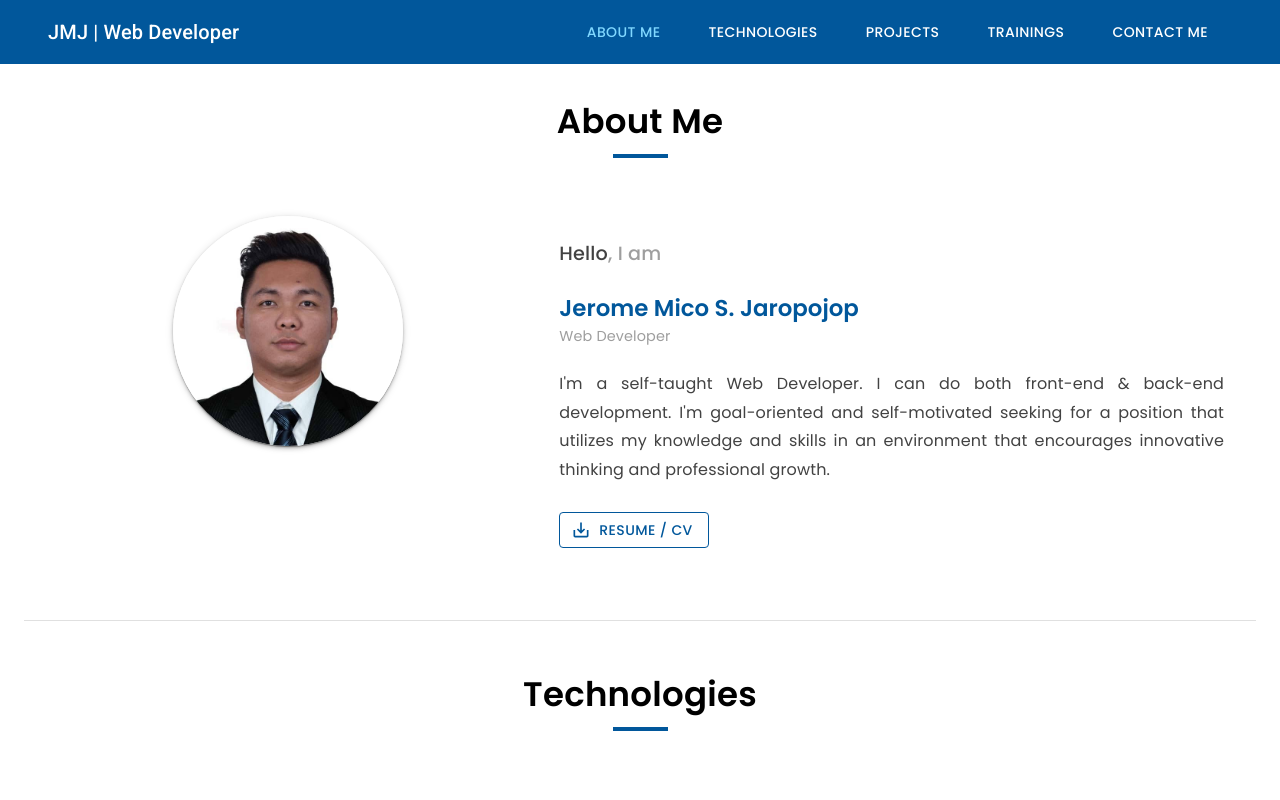
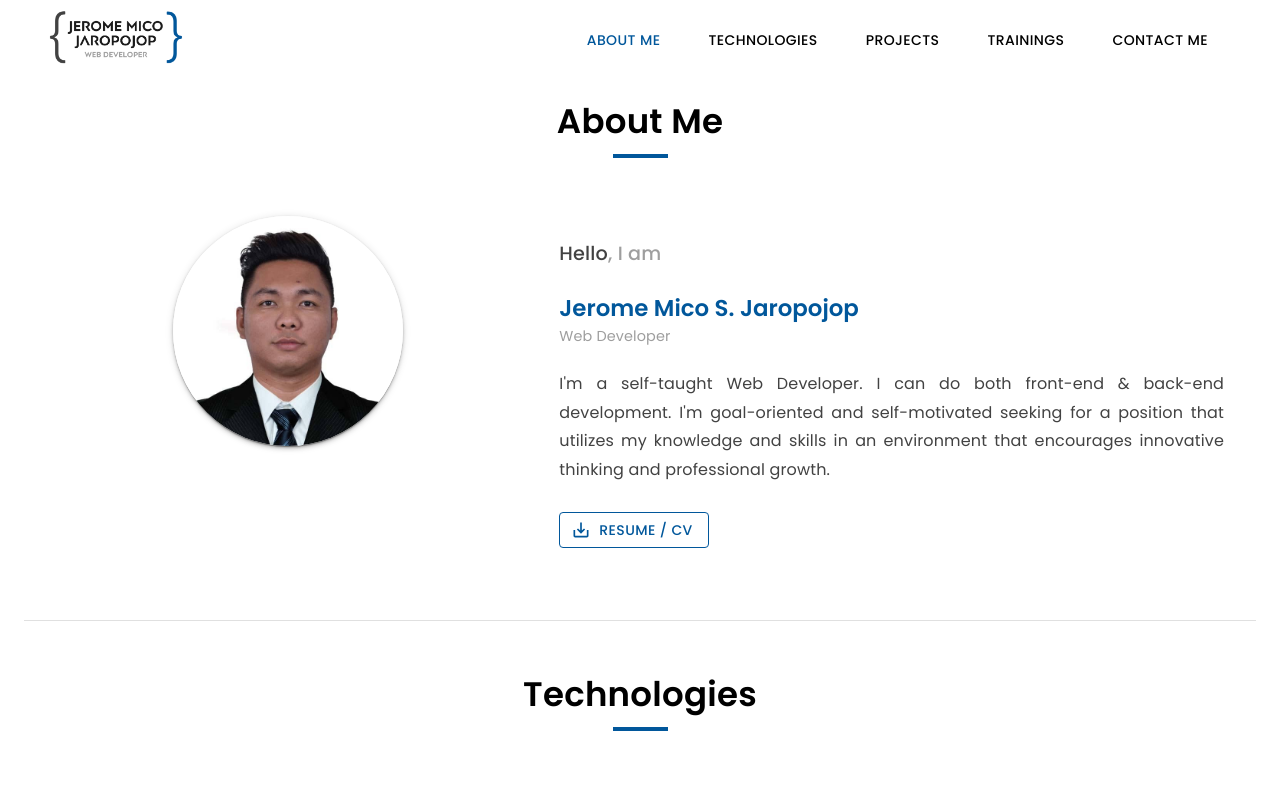
Before and after one commit to jmjaro-dev/my-portfolio-website, a React (Create React App) app: page /#aboutme in a window 1280 px wide. Shown: the top 800 px of the page. Built offline with nearby package versions, Linux system fonts and the light colour scheme.

Commit message:
Added my bradn logo and replaced the plain text with my brand logo in the navBar and sideBar; Created a close button for the sideBar and changed the colors of the navbar links;

```diff
--- a/src/App.css
+++ b/src/App.css
@@ -10,7 +10,7 @@ body {
 }
 
 a.activeLink > li > button {
-  color: #80d8ff;
+  color: #01579b;
 }
 
 a.active > li {
--- a/src/components/layout/NavBar.jsx
+++ b/src/components/layout/NavBar.jsx
@@ -10,6 +10,7 @@ import {
   Button,
   Container,
   Drawer,
+  Divider,
   Hidden,
   IconButton,
   List,
@@ -22,6 +23,7 @@ import {
 } from '@material-ui/core';
 // material-ui/icons
 import MenuIcon from '@material-ui/icons/Menu';
+import CloseIcon from '@material-ui/icons/Close';
 import MailOutlineIcon from '@material-ui/icons/MailOutline';
 import InfoIcon from '@material-ui/icons/Info';
 import CodeIcon from '@material-ui/icons/Code';
@@ -29,25 +31,28 @@ import DashboardIcon from '@material-ui/icons/Dashboard';
 import SchoolIcon from '@material-ui/icons/School';
 // material-ui/colors
 import { lightBlue, grey } from '@material-ui/core/colors';
+// brand-logo
+import Logo from '../../assets/logos/brand-logo.png'
 
 const useStyles = makeStyles((theme) => ({
   root: {
     flexGrow: 1,
   },
   menuButton: {
-    marginRight: theme.spacing(2),
+    color: lightBlue[900]
   },
   title: {
     flexGrow: 1,
+    padding: "0.5em 0 0.3em 0"
   },
   navBar: {
-    backgroundColor: lightBlue[900]
+    backgroundColor: "#fff"
   },
   navLinks: {
-    color: "#fff",
+    color: "#000",
     textDecoration: "none",
     "&:hover": {
-      color: lightBlue["A200"],
+      color: lightBlue[900],
       textDecoration: "none",
       transition: "0.3s ease-in"
     }
@@ -77,16 +82,24 @@ const useStyles = makeStyles((theme) => ({
     }
   },
   list: {
-    width: 320,
+    width: "100vw",
   },
   appSideBarIcon: {
     marginRight: theme.spacing(3),
     color: lightBlue[900]
   },
+  sideBarLogo: {
+    display: 'flex',
+    alignItems: 'center',
+    justifyContent: 'flex-start'
+  },
+  sideBarCloseIcon: {
+    position: "absolute",
+    right: 10
+  },
   sideBarIcon: {
     backgroundColor: lightBlue[800],
     color: "#fff"
-
   },
   sideBarLink: {
     color: lightBlue[900]
@@ -204,6 +217,13 @@ const NavBar = props => {
       onKeyDown={toggleDrawer(false)}
     >
       <List>
+        <ListItemLink className={classes.sideBarLogo}>
+          <img src={Logo} alt="Jerome Mico Jaropojop | Web Developer" height="55px" />
+          <IconButton className={classes.sideBarCloseIcon}>
+            <CloseIcon />
+          </IconButton>
+        </ListItemLink>
+        <Divider/>
         <ListItemLink href="aboutme" >
           <ListItemIcon>
             <Avatar className={classes.sideBarIcon}>
@@ -265,13 +285,13 @@ const NavBar = props => {
           <Container>
             <Toolbar>
               <Typography variant="h6" className={classes.title}>
-                JMJ | Web Developer
+                <img src={Logo} alt="Jerome Mico Jaropojop | Web Developer" height="55px" />
               </Typography>
               <Hidden only={[ 'xs', 'sm' ]}>
                 {mainNav()}
               </Hidden>
               <Hidden only={[ 'md', 'lg' ]}>
-                <IconButton edge="start" className={classes.menuButton} color="inherit" aria-label="menu" onClick={toggleDrawer(true)}>
+                <IconButton edge="end" className={classes.menuButton} color="inherit" aria-label="menu" onClick={toggleDrawer(true)}>
                   <MenuIcon />
                 </IconButton>
                 <Drawer anchor="right" open={state} onClose={toggleDrawer(false)}>
```
Also changed, not shown: src/assets/logos/brand-logo.png (added).
